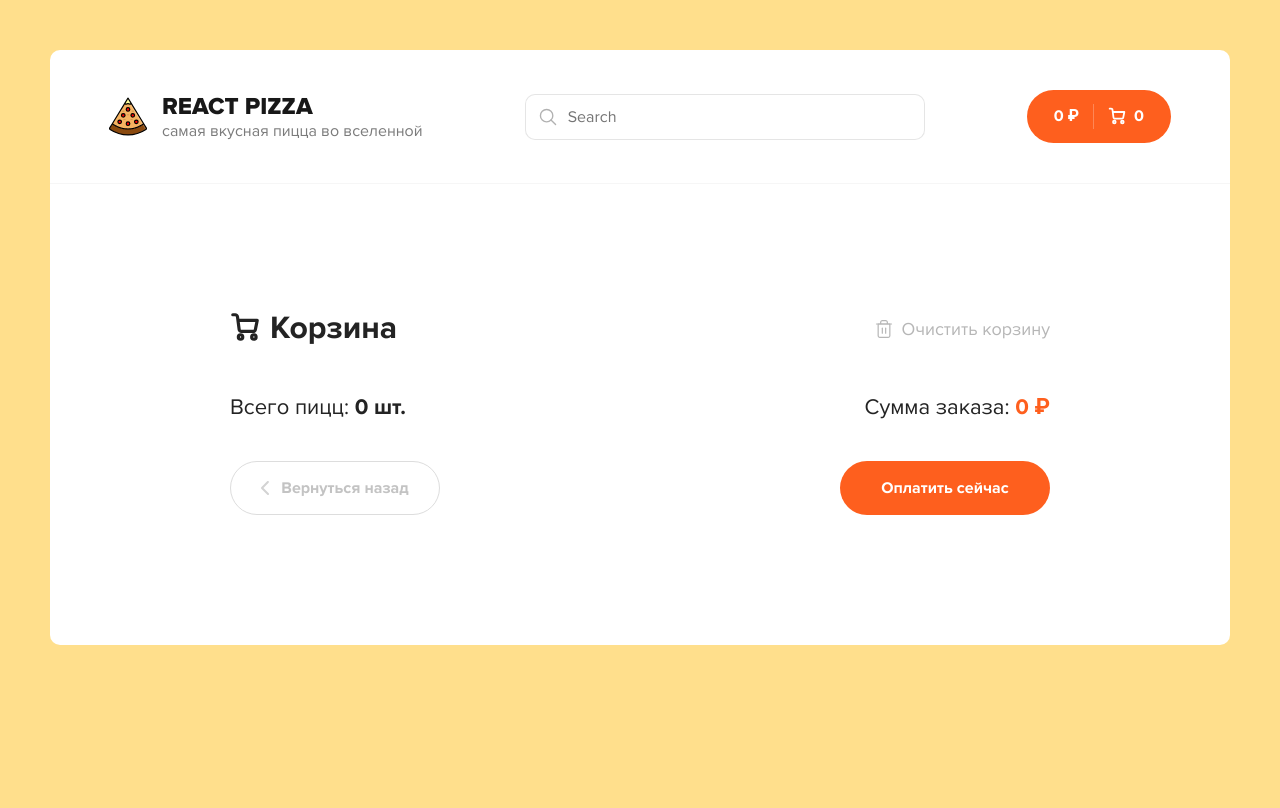
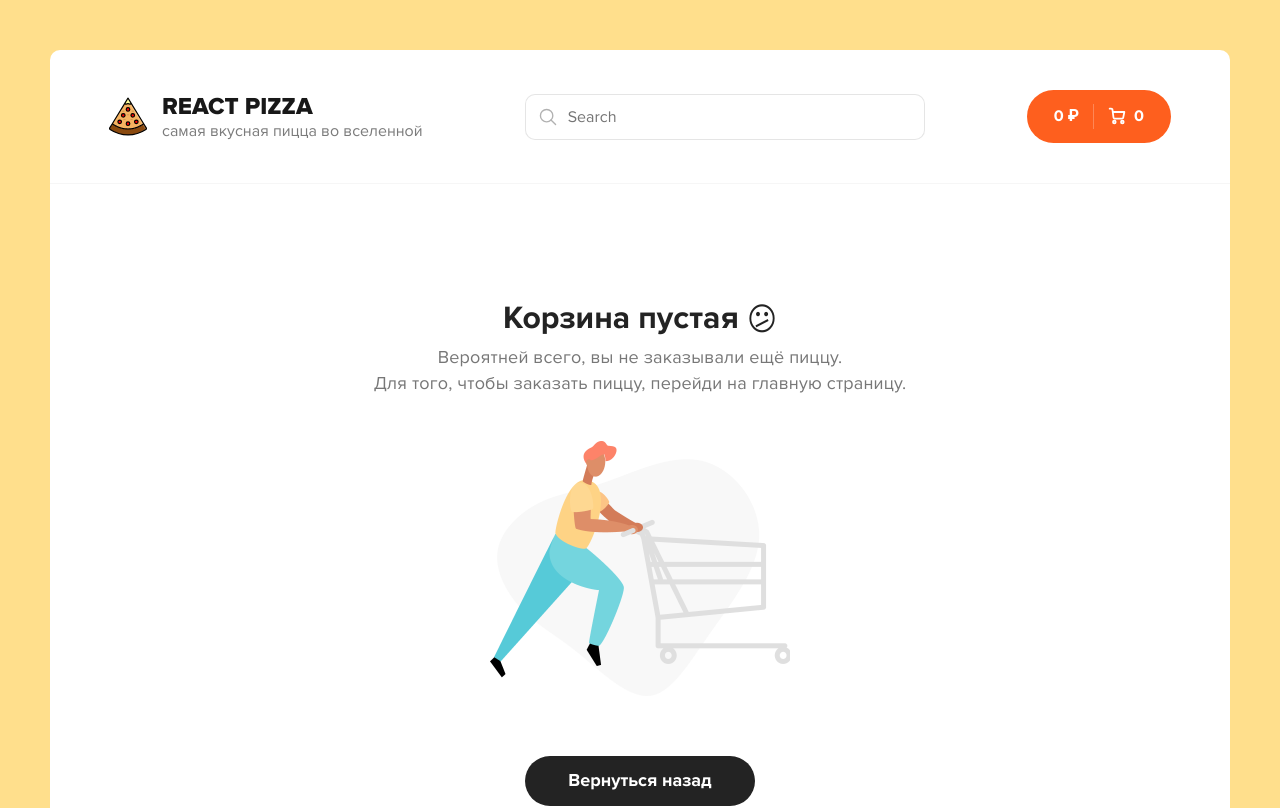
Before and after one commit to vladkvlchk/pizza, a React (Create React App) app: page /cart in a window 1280 px wide. Shown: the top 808 px of the page. Built offline with nearby package versions, Linux system fonts and the light colour scheme.

Commit message:
add empty cart

```diff
--- /dev/null
+++ b/src/components/CartEmpty.jsx
@@ -0,0 +1,23 @@
+import { Link } from 'react-router-dom';
+import image from '../assest/img/empty-cart.png';
+
+function CartEmpty() {
+  return (
+    <div class="cart cart--empty">
+      <h2>
+        Корзина пустая <icon>😕</icon>
+      </h2>
+      <p>
+        Вероятней всего, вы не заказывали ещё пиццу.
+        <br />
+        Для того, чтобы заказать пиццу, перейди на главную страницу.
+      </p>
+      <img src={image} alt="Empty cart" />
+      <Link to="/" class="button button--black">
+        <span>Вернуться назад</span>
+      </Link>
+    </div>
+  );
+}
+
+export default CartEmpty;
--- a/src/pages/Cart.jsx
+++ b/src/pages/Cart.jsx
@@ -3,21 +3,32 @@ import { useSelector, useDispatch } from 'react-redux';
 
 import CartItem from '../components/CartItem';
 import { clearCart } from '../redux/slices/cartSlice';
+import CartEmpty from '../components/CartEmpty';
 
 function Cart() {
   const dispatch = useDispatch();
-  const items = useSelector(state => state.cart.items);
-  const totalPrice = useSelector(state => state.cart.totalPrice);
+  const items = useSelector((state) => state.cart.items);
+  const totalPrice = useSelector((state) => state.cart.totalPrice);
 
   const countOfPizzas = () => {
-    return items.reduce((sum, obj) => {return sum + obj.count}, 0);
+    return items.reduce((sum, obj) => {
+      return sum + obj.count;
+    }, 0);
+  };
+
+  const onClickClear = () => {
+    if (window.confirm('Очистить корзину?')) {
+      dispatch(clearCart());
+    }
+  };
+
+  if(!totalPrice){
+    return (<CartEmpty />)
   }
-
-  const onClickClear = () => dispatch(clearCart());
 
   return (
     <div className="container container--cart">
-      <div className="cart">
+      {<div className="cart">
         <div className="cart__top">
           <h2 className="content__title">
             <svg
@@ -91,7 +102,7 @@ function Cart() {
           </div>
         </div>
         <div className="content__items">
-          {items.map((obj,index) => (
+          {items.map((obj, index) => (
             <CartItem key={`${index}_${obj.title}_${obj.type}_${obj.size}`} {...obj} />
           ))}
         </div>
@@ -130,7 +141,7 @@ function Cart() {
             </div>
           </div>
         </div>
-      </div>
+      </div>}
     </div>
   );
 }
--- a/src/scss/app.scss
+++ b/src/scss/app.scss
@@ -309,7 +309,8 @@ body {
 
   &--empty {
     margin: 0 auto;
-    width: 560px;
+    padding: 80px;
+    width: 860px;
     text-align: center;
 
     h2 {
```
